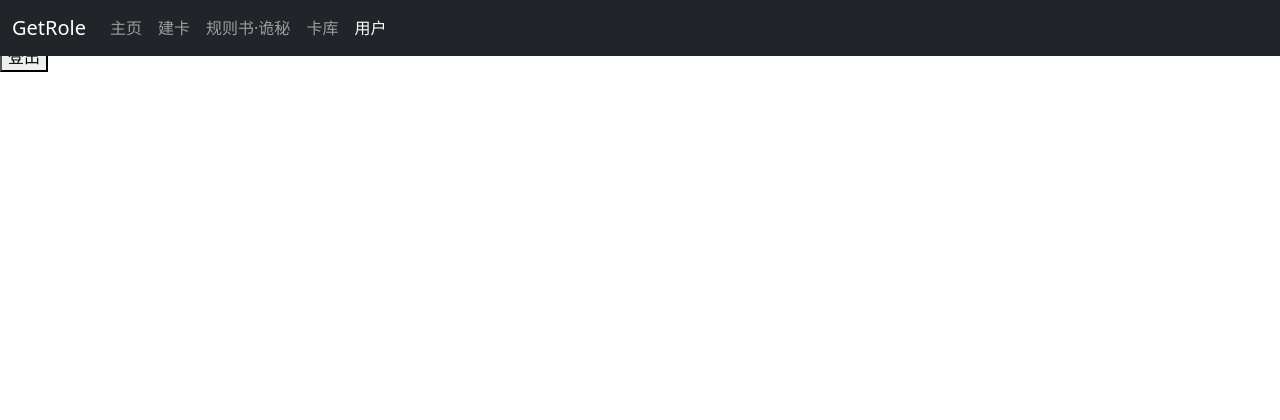
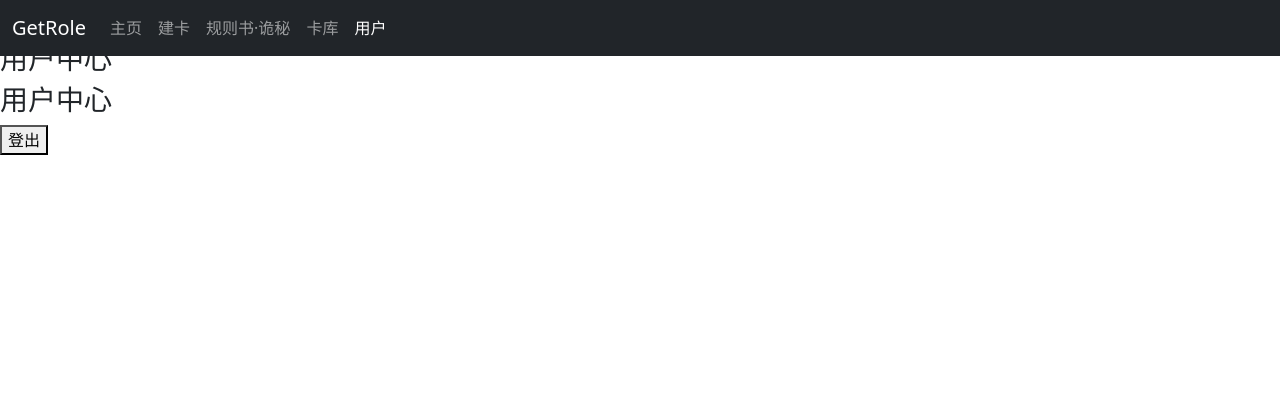
Before and after one commit to DDScx/GR01, a Flask app: page /user in a window 1280 px wide. Shown: the top 420 px of the page. Run offline with Flask 3, Linux system fonts and the light colour scheme; the visitor is signed in with stand-in values (Sample User, id 1); some libraries are stand-ins or nearby versions.

Commit message:
.1版本

```diff
--- a/watchlist/templates/user.html
+++ b/watchlist/templates/user.html
@@ -1,6 +1,8 @@
 {% extends 'base.html' %}
 
 {% block content %}
+<h3>用户中心</h3>
+<h3>用户中心</h3>
 <h3>用户中心</h3>
 <a href="{{ url_for('logout') }}">
     <button onclick="return confirm('确定要登出用户吗？')">登出</button>
```
